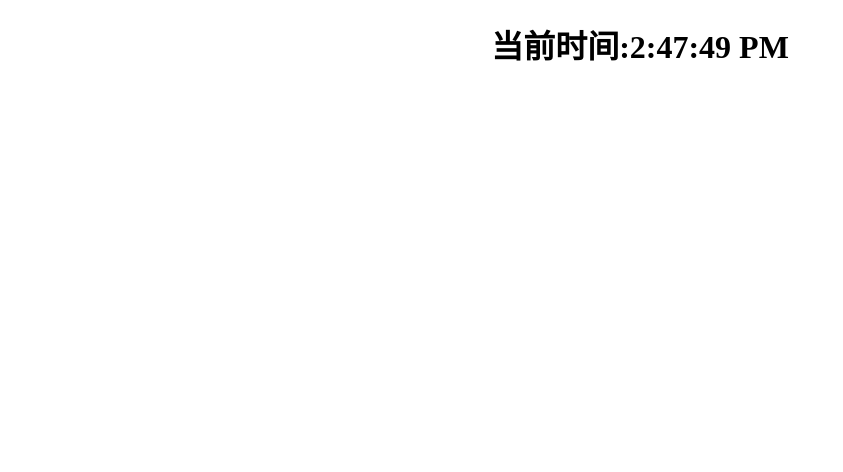
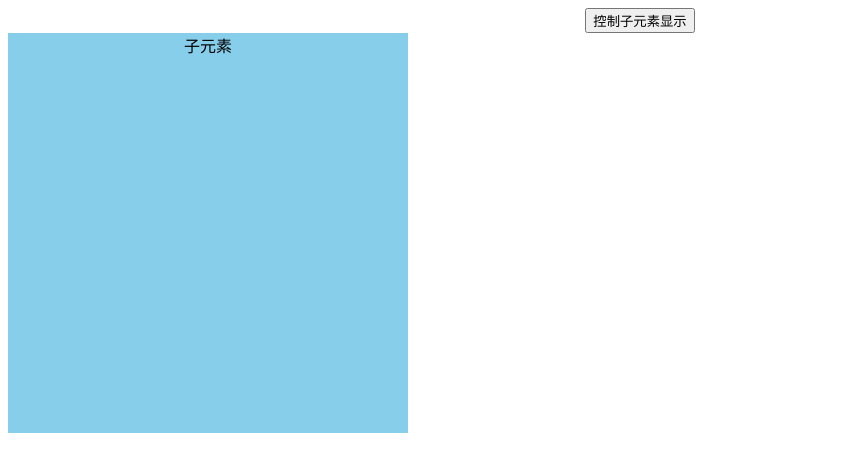
Before and after one commit to vanliant/my-react, a React (Create React App) app in the folder react-demo/: page / in a window 1280 px wide. Shown: the top 472 px of the page, without its empty margins (0-843 px from the left). Built offline with nearby package versions, Linux system fonts and the light colour scheme.

Commit message:
父传子

```diff
--- a/react-demo/src/App.css
+++ b/react-demo/src/App.css
@@ -2,37 +2,13 @@
   text-align: center;
 }
 
-.App-logo {
-  height: 40vmin;
-  pointer-events: none;
+.content{
+  width: 400px;
+  height: 400px;
+  background-color: skyblue;
+  display: none;
 }
 
-@media (prefers-reduced-motion: no-preference) {
-  .App-logo {
-    animation: App-logo-spin infinite 20s linear;
-  }
+.content.active{
+  display: block;
 }
-
-.App-header {
-  background-color: #282c34;
-  min-height: 100vh;
-  display: flex;
-  flex-direction: column;
-  align-items: center;
-  justify-content: center;
-  font-size: calc(10px + 2vmin);
-  color: white;
-}
-
-.App-link {
-  color: #61dafb;
-}
-
-@keyframes App-logo-spin {
-  from {
-    transform: rotate(0deg);
-  }
-  to {
-    transform: rotate(360deg);
-  }
-}
--- a/react-demo/src/App.js
+++ b/react-demo/src/App.js
@@ -3,13 +3,15 @@ import React from 'react';
 import './App.css';
 
 // import Weather from './components/Weather'
-import Clock from './components/Clock'
+// import Clock from './components/Clock'
+import Parent from './components/parentComponent/Parent'
 
 function App() {
   return (
     <div className="App">
       {/* <Weather weather='下雨'/> */}
-      <Clock />
+      {/* <Clock /> */}
+      <Parent />
     </div>
   );
 }
--- /dev/null
+++ b/react-demo/src/components/parentComponent/Child.js
@@ -0,0 +1,16 @@
+import React from 'react'
+
+export default class Child extends React.Component{
+    constructor(props){
+        super(props)
+    }
+
+    render(){
+        let strClass = this.props.isActive ? ' active' : '';
+        return (
+            <div className={'content' + strClass}>
+                子元素
+            </div>
+        )
+    }
+}
--- /dev/null
+++ b/react-demo/src/components/parentComponent/Parent.js
@@ -0,0 +1,27 @@
+import React from 'react'
+import Child from './Child'
+
+export default class Parent extends React.Component {
+    constructor(props) {
+        super(props)
+        this.state = {
+            isActive: true
+        }
+    }
+
+    render() {
+        return (
+            <div>
+                <button onClick={this.changeShow}>控制子元素显示</button>
+                <Child isActive={this.state.isActive} />
+            </div>
+        )
+    }
+
+    changeShow = () => {
+        this.setState({
+            isActive: !this.state.isActive
+        })
+
+    }
+}
```
